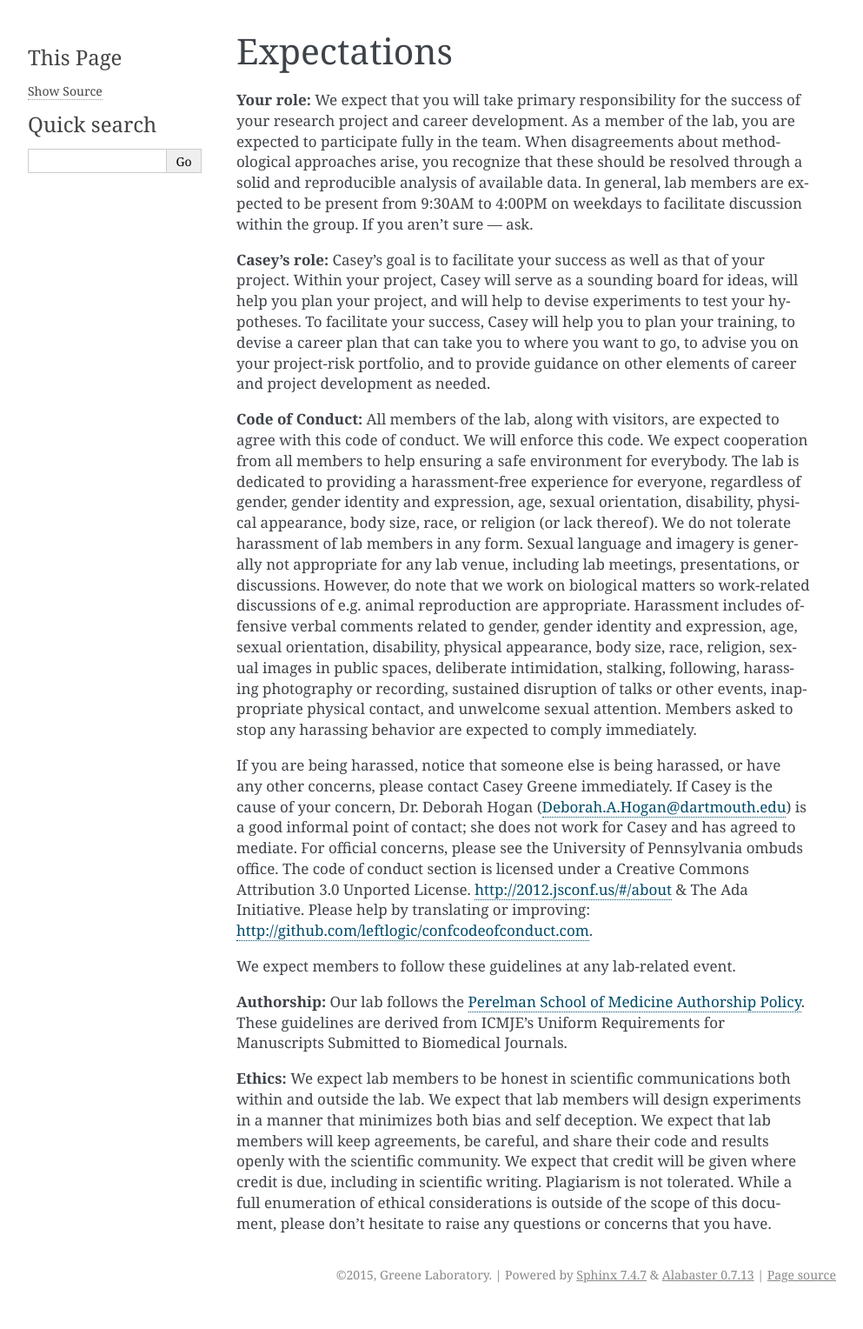
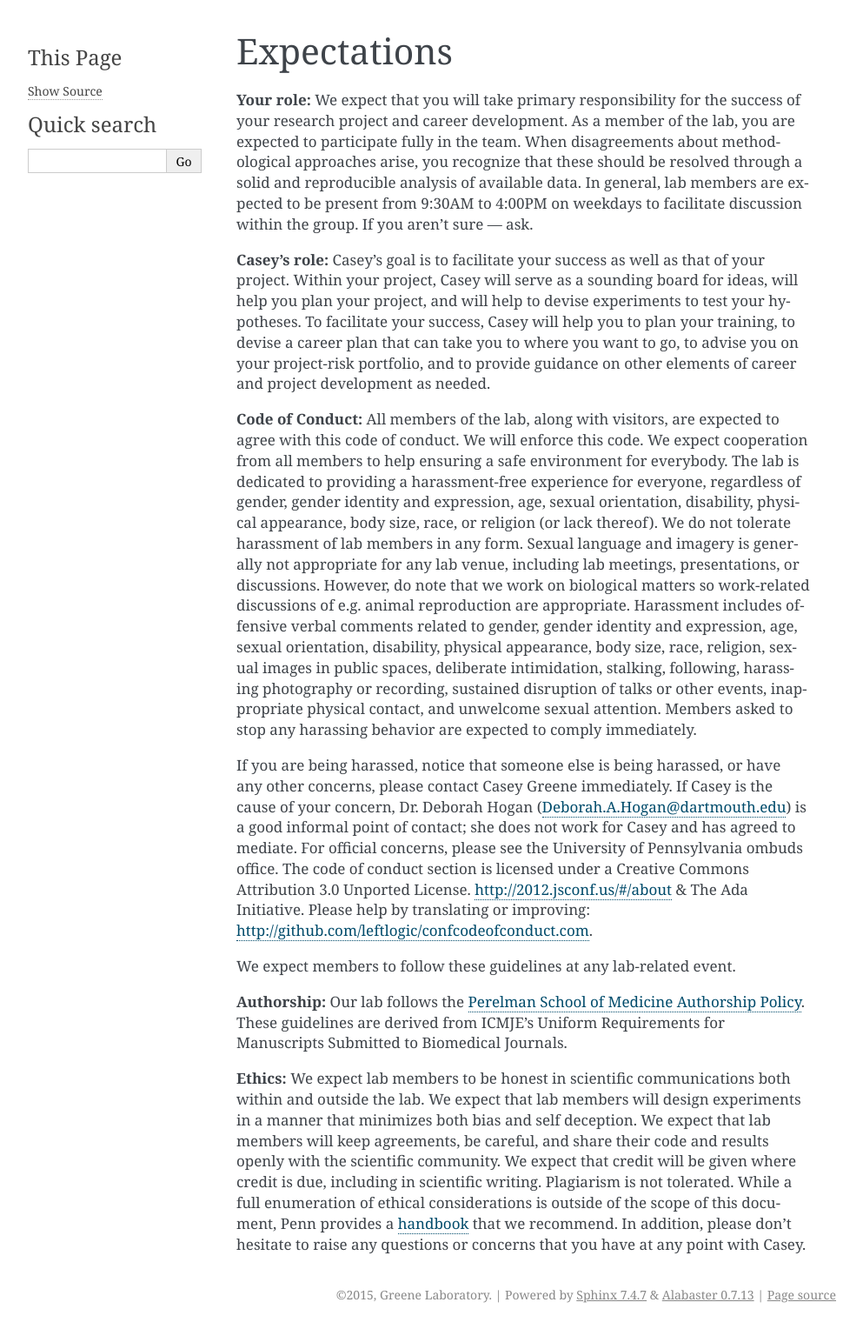
Before and after one commit to greenelab/onboarding, a Sphinx documentation site: the page built from source/expectations.rst, in a window 1280 px wide. Shown: the whole page at 87% size, without its empty margins (148-1141 px from the left). Built offline with Sphinx 7.4.7, drawn with Linux system fonts in a browser that asks for light colours; before the commit the page ends 1505 px from its top, so only the background shows below that.

Commit message:
Add penn handbook link

```diff
--- a/source/expectations.rst
+++ b/source/expectations.rst
@@ -59,5 +59,7 @@ expect that lab members will keep agreements, be careful, and share their code
 and results openly with the scientific community. We expect that credit will be
 given where credit is due, including in scientific writing. Plagiarism is not
 tolerated. While a full enumeration of ethical considerations is outside of the
-scope of this document, please don't hesitate to raise any questions or concerns
-that you have.
+scope of this document, Penn provides a `handbook
+<https://provost.upenn.edu/uploads/media_items/ethics-handbook.original.pdf>`_
+that we recommend. In addition, please don't hesitate to raise any questions or
+concerns that you have at any point with Casey.
```
